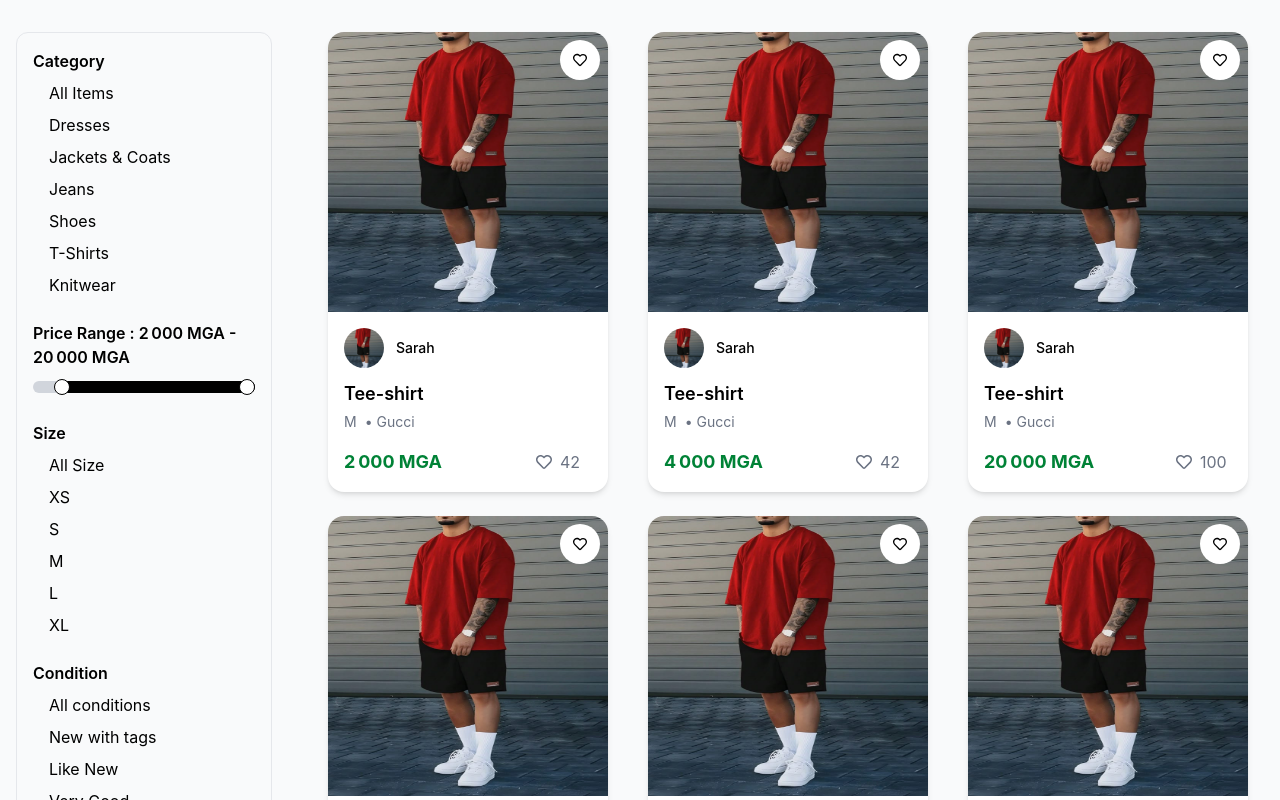
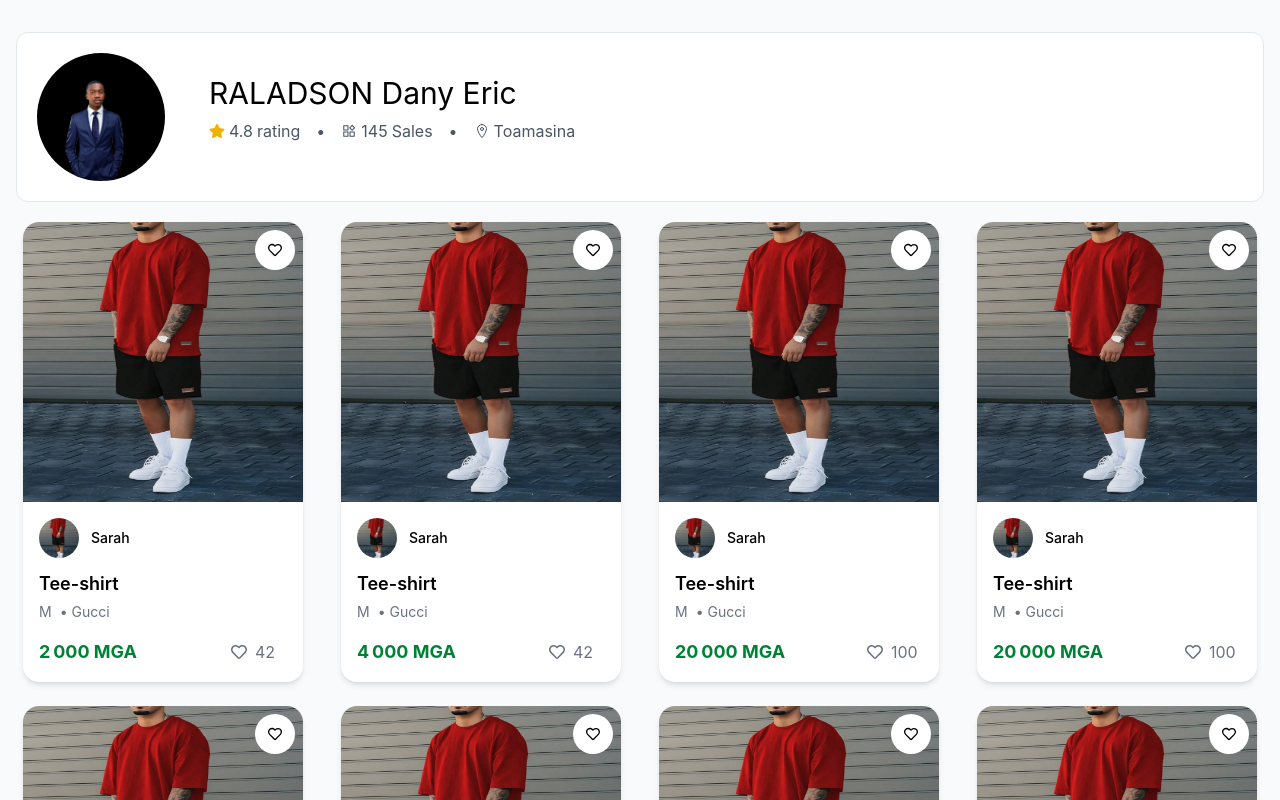
Before and after one commit to Ravaly23/e-commerce-VED, a React (Vite) app: page /home in a window 1280 px wide. Shown: the top 800 px of the page. Built offline with nearby package versions, Linux system fonts and the light colour scheme.

Commit message:
Profil vendeur

```diff
--- a/index.html
+++ b/index.html
@@ -11,7 +11,7 @@
   <title>e-commerce-ved</title>
 </head>
 
-<body>
+<body class="bg-[#F9FAFB]">
   <div id="root"></div>
   <script type="module" src="/src/main.tsx"></script>
 </body>
--- a/src/App.tsx
+++ b/src/App.tsx
@@ -1,8 +1,8 @@
-
+import ProfilSeller from "./Pages/ProfilSeller"
 import Home from "./Pages/Home"
 
 function App() {
-    return (<Home />)
+    return (<ProfilSeller />)
 }
 
 export default App
--- a/src/Pages/Authentification.tsx
+++ b/src/Pages/Authentification.tsx
@@ -19,9 +19,9 @@ export default function Auth() {
         backgroundImage: `url(${fondImage})`,
     }
     return (
-        <div className="relative w-screen h-screen grid grid-cols-1 xl:grid-cols-2 overflow-hidden" >
-            <div className="absolute inset-0 bg-cover bg-center blur-xl scale-105" style={fond}></div>
-            <div className="relative z-10">
+        <div className="relative w-screen h-screen overflow-hidden" >
+            <div className="absolute inset-0 bg-cover bg-center blur-[4px] scale-105" style={fond}></div>
+            <div className="relative z-10 xl:px-90">
                 <div className="relative my-10 mx-10 lg:mx-40 border border-black-500 border-white/30 rounded-xl h-10">
                     <div
                         className={`absolute top-0 left-0 h-full w-1/2 bg-[#3C4382] rounded-xl transition-all duration-300 ${isLogin ? "translate-x-0" : "translate-x-full"
@@ -52,13 +52,13 @@ export default function Auth() {
 
                 </div>
             </div>
-            <div className="relative bg-green-500 m-5 rounded-3xl bg-cover z-10 hidden xl:block" style={fond}>
-                {/* <div className="z-20 absolute bg-white/30 backdrup-blur-md border border-white/30 shadow-xl
+            {/* <div className="relative bg-green-500 m-5 rounded-3xl bg-cover z-10 hidden xl:block" style={fond}>
+                <div className="z-20 absolute bg-white/30 backdrup-blur-md border border-white/30 shadow-xl
                 h-50 bottom-0 w-full rounded-t-4xl rounded-b-3xl text-center">
                     <h1 className="text-xl text-medium mt-10 mb-5">Welcome to VED</h1>
                     <p>Sign in to continue your personnalized digital experience and unclock all exclusive features</p>
-                </div> */}
-            </div>
+                </div>
+            </div> */}
         </div>
     );
 }
--- a/src/Pages/Home.tsx
+++ b/src/Pages/Home.tsx
@@ -111,7 +111,7 @@ export default function Home() {
                     </form>
                 </aside>
                 <main className="">
-                    <div className=" grid grid-cols-1 gap-6 sm:grid-cols-2 lg:grid-cols-2 xl:grid-cols-3">
+                    <div className="grid grid-cols-1 gap-6 sm:grid-cols-2 lg:grid-cols-2 xl:grid-cols-3">
                         {
                             articleTab.map((item) =>
                                 <Article
--- /dev/null
+++ b/src/Pages/ProfilSeller.tsx
@@ -0,0 +1,152 @@
+import ProfilImage from "../assets/Profil.jpg";
+import { FaStar } from "react-icons/fa";
+import { AiOutlineProduct } from "react-icons/ai";
+import { IoLocationOutline } from "react-icons/io5";
+import Article from "../components/Article";
+
+interface ProfilSeller {
+  nom: string;
+  note: number;
+}
+
+export default function ProfilSeller() {
+  const style = {
+    backgroundImage: `url(${ProfilImage})`,
+  };
+
+  const articleTab = [
+    {
+      id: 1,
+      imagePrincipale: "/src/assets/tee-shirt.jfif",
+      imageSeller: "/src/assets/tee-shirt.jfif",
+      nameSeller: "Sarah",
+      nameArticle: "Tee-shirt",
+      taille: "M",
+      marque: "Gucci",
+      prix: 2000,
+      nombreLike: 42,
+    },
+    {
+      id: 2,
+      imagePrincipale: "/src/assets/tee-shirt.jfif",
+      imageSeller: "/src/assets/tee-shirt.jfif",
+      nameSeller: "Sarah",
+      nameArticle: "Tee-shirt",
+      taille: "M",
+      marque: "Gucci",
+      prix: 4000,
+      nombreLike: 42,
+    },
+    {
+      id: 3,
+      imagePrincipale: "/src/assets/tee-shirt.jfif",
+      imageSeller: "/src/assets/tee-shirt.jfif",
+      nameSeller: "Sarah",
+      nameArticle: "Tee-shirt",
+      taille: "M",
+      marque: "Gucci",
+      prix: 20000,
+      nombreLike: 100,
+    },
+    {
+      id: 4,
+      imagePrincipale: "/src/assets/tee-shirt.jfif",
+      imageSeller: "/src/assets/tee-shirt.jfif",
+      nameSeller: "Sarah",
+      nameArticle: "Tee-shirt",
+      taille: "M",
+      marque: "Gucci",
+      prix: 20000,
+      nombreLike: 100,
+    },
+    {
+      id: 5,
+      imagePrincipale: "/src/assets/tee-shirt.jfif",
+      imageSeller: "/src/assets/tee-shirt.jfif",
+      nameSeller: "Sarah",
+      nameArticle: "Tee-shirt",
+      taille: "M",
+      marque: "Gucci",
+      prix: 20000,
+      nombreLike: 100,
+    },
+    {
+      id: 6,
+      imagePrincipale: "/src/assets/tee-shirt.jfif",
+      imageSeller: "/src/assets/tee-shirt.jfif",
+      nameSeller: "Sarah",
+      nameArticle: "Tee-shirt",
+      taille: "M",
+      marque: "Gucci",
+      prix: 20000,
+      nombreLike: 100,
+    },
+    {
+      id: 7,
+      imagePrincipale: "/src/assets/tee-shirt.jfif",
+      imageSeller: "/src/assets/tee-shirt.jfif",
+      nameSeller: "Sarah",
+      nameArticle: "Tee-shirt",
+      taille: "M",
+      marque: "Gucci",
+      prix: 20000,
+      nombreLike: 100,
+    },
+    {
+      id: 8,
+      imagePrincipale: "/src/assets/tee-shirt.jfif",
+      imageSeller: "/src/assets/tee-shirt.jfif",
+      nameSeller: "Sarah",
+      nameArticle: "Tee-shirt",
+      taille: "M",
+      marque: "Gucci",
+      prix: 20000,
+      nombreLike: 100,
+    },
+  ];
+
+  return (
+    <div className="mx-auto max-w-7xl px-4 py-8 bg-[#F9FAFB]">
+      {/* Section information vendeur */}
+      <div className="bg-[#FFFFFF] rounded-xl border border-[#E2E8F0] flex flex-col items-center gap-6 md:flex-row">
+        <div
+          className="size-32 bg-yellow-500 m-5 rounded-[50%] bg-cover bg-center"
+          style={style}
+        ></div>
+        <div className="flex-1 text-center md:text-left">
+          <h1 className="text-3xl mb-2">RALADSON Dany Eric</h1>
+          <div className="mb-4 flex flex-wrap items-center justify-center gap-4 text-gray-600 md:justify-start">
+            <div className="flex items-center gap-1">
+              <FaStar className="text-yellow-500" /> <p>4.8</p> <p>rating</p>
+            </div>
+            <span>•</span>
+            <div className="flex items-center gap-1">
+              <AiOutlineProduct /> <p>145</p> <p>Sales</p>
+            </div>
+            <span>•</span>
+            <div className="flex items-center gap-1">
+              <IoLocationOutline /> <p>Toamasina</p>
+            </div>
+          </div>
+        </div>
+      </div>
+
+      {/* Section articel du vendeur */}
+      <div className="grid grid-cols-1 gap-6 sm:grid-cols-2 lg:grid-cols-3 xl:grid-cols-4 mt-5  justify-items-center">
+        {articleTab.map((item) => (
+          <Article
+            key={item.id}
+            imagePrincipale={item.imagePrincipale}
+            imageSeller={item.imageSeller}
+            nameSeller={item.nameSeller}
+            nameArticle={item.nameArticle}
+            taille={item.taille}
+            marque={item.marque}
+            prix={item.prix}
+            nombreLike={item.nombreLike}
+          />
+        ))}
+      </div>
+    </div>
+  );
+}
--- a/src/components/Article.tsx
+++ b/src/components/Article.tsx
@@ -16,7 +16,7 @@ interface ArticleProps{
 export default function Article({imagePrincipale,imageSeller,nameSeller,nameArticle,taille,marque,prix,nombreLike} : ArticleProps) {
 
     return (
-        <div className="relative bg-white w-[280px] rounded-2xl shadow-md hover:shadow-xl hover:scale-105 hover:shadow-lg transition duration-300 overflow-hidden">
+        <div className="relative bg-white w-full xl:w-[280px] rounded-2xl shadow-md hover:shadow-xl hover:scale-105 hover:shadow-lg transition duration-300 overflow-hidden">
 
             <div className="h-[280px] overflow-hidden">
                 <img
--- a/src/components/FormulaireConnexion.tsx
+++ b/src/components/FormulaireConnexion.tsx
@@ -9,7 +9,7 @@ export default function FormulaireConnexion() {
     const [showPassword, setShowPassword] = useState(false);
 
     return (
-        <div className="m-10 lg:px-15 lg:mx-25">
+        <div className="mx-10 lg:px-15 lg:mx-25">
             <p className="mb-[36px] text-center text-white text-4xl font-serif">Login</p>
             <form>
                 <p className="pl-2.5 font-bold mb-[10px] text-white"> E-mail </p>
@@ -34,7 +34,7 @@ export default function FormulaireConnexion() {
                     marginBottom="36px"
                 />
                 <div className="flex justify-between text-sm md:text-lg lg:text-10">
-                    <div><input type="radio" name="" id="" /> Remember me</div>
+                    <div><input type="checkbox" name="" id="" /> Remember me</div>
                     <p className="text-[#1C89B6] font-medium"><a href="http://">Forgot password?</a></p>
                 </div>
                 <Button
--- a/src/components/FormulaireInscription.tsx
+++ b/src/components/FormulaireInscription.tsx
@@ -26,7 +26,7 @@ export default function FormulaireInscription() {
         }
     }
     return (
-        <div className="m-10 lg:px-15 lg:mx-25">
+        <div className="mx-10 lg:px-15 lg:mx-25">
             <p className="mb-[36px] text-center text-white text-4xl font-serif">Sign Up</p>
             <p className="pl-2.5 font-bold mb-[10px] text-white"> E-mail </p>
             <Input
```
Also changed, not shown: src/assets/Profil.jpg (added), 1 other file (tests, documents, lock files or other folders).
